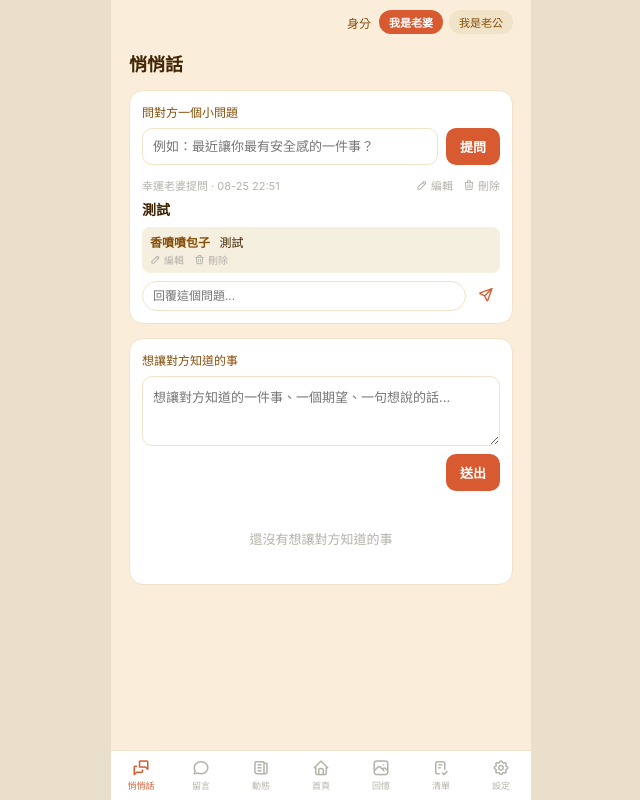
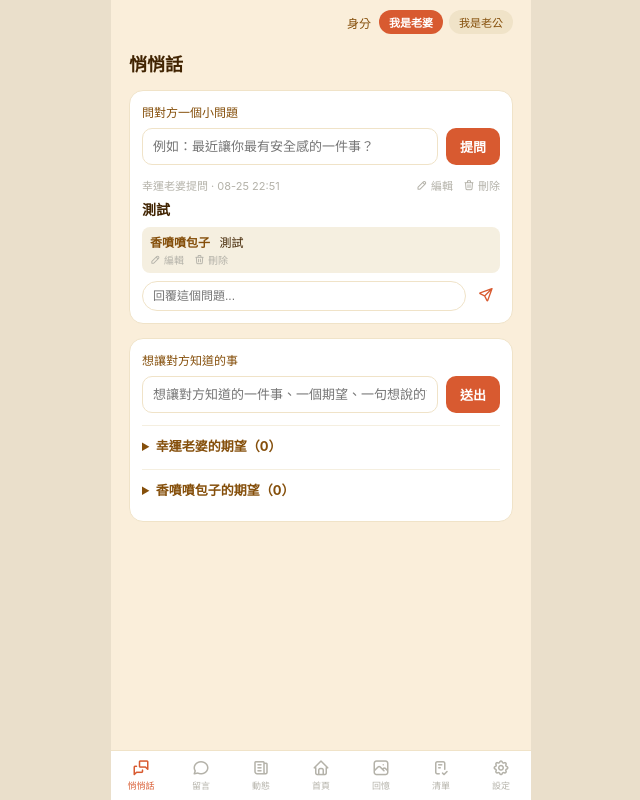
Before and after one commit to prince4013/couple, a Flask app: page /whispers in a window 1280 px wide. Shown: the whole page, without its empty margins (319-959 px from the left). Run offline with Flask 3, Linux system fonts and the light colour scheme; data comes from the database, SQL or seed files in the repository; data that the repository does not hold is empty; some libraries are stand-ins or nearby versions.

Commit message:
Add files via upload

```diff
--- a/app.py
+++ b/app.py
@@ -793,13 +793,17 @@ def whispers():
     latest_question = all_questions[0] if all_questions else None
     past_questions = all_questions[1:] if len(all_questions) > 1 else []
 
-    notes = run(db, "SELECT * FROM partner_notes ORDER BY id DESC").fetchall()
+    notes_raw = run(db, "SELECT * FROM partner_notes ORDER BY id DESC").fetchall()
+    notes_by_sender = {"a": [], "b": []}
+    for n in notes_raw:
+        note = dict(n)
+        notes_by_sender.setdefault(note["sender_id"], []).append(note)
 
     return render_template(
         "whispers.html",
         latest_question=latest_question,
         past_questions=past_questions,
-        notes=notes,
+        notes_by_sender=notes_by_sender,
     )
 
 
--- a/static/style.css
+++ b/static/style.css
@@ -276,20 +276,20 @@ body {
 .reply-collapse .reply-form { margin-top: 6px; }
 
 /* ---- 悄悄話：想讓對方知道的事 ---- */
-.new-note-form { display: flex; flex-direction: column; gap: 8px; margin-bottom: 14px; }
-.new-note-form textarea {
-  padding: 10px; border-radius: 10px; border: 1px solid #F0E3C8; font-size: 13px;
-  font-family: inherit; resize: vertical;
+.note-group { margin-top: 4px; }
+.note-group summary {
+  cursor: pointer; font-size: 13px; color: #854F0B; font-weight: 700;
+  padding: 10px 0; border-top: 1px solid #F5EFE0;
 }
-.new-note-form .accent-btn-sm { align-self: flex-end; }
+.note-group summary::-webkit-details-marker { color: #D85A30; }
+.note-group .note-list { margin-top: 8px; }
+.note-group .empty-hint { margin: 8px 0; }
 
 .note-list { display: flex; flex-direction: column; gap: 10px; }
 .note-card {
   background: #fff; border: 1px solid #F0E3C8; border-radius: 12px; padding: 12px;
 }
-.note-header { display: flex; align-items: center; justify-content: space-between; margin-bottom: 6px; }
-.note-role { font-size: 12px; font-weight: 700; color: #D85A30; }
-.note-time { font-size: 11px; color: #B4B2A9; }
+.note-time { font-size: 11px; color: #B4B2A9; margin: 0 0 4px; }
 .note-content { font-size: 14px; color: #412402; margin: 0 0 8px; white-space: pre-wrap; }
 .note-footer { display: flex; align-items: center; justify-content: space-between; }
 .note-heart-btn {
--- a/templates/whispers.html
+++ b/templates/whispers.html
@@ -115,23 +115,9 @@
   {% endif %}
 </div>
 
-<div class="card whisper-card">
-  <p class="section-label">想讓對方知道的事</p>
-  <form action="{{ url_for('new_partner_note') }}" method="post" class="new-note-form">
-    <textarea
-      name="content" rows="3" required
-      placeholder="想讓對方知道的一件事、一個期望、一句想說的話..."
-    ></textarea>
-    <button type="submit" class="accent-btn-sm">送出</button>
-  </form>
-
-  <div class="note-list">
-    {% for n in notes %}
+{% macro note_card(n) %}
 <div class="note-card">
-      <div class="note-header">
-        <span class="note-role">{{ user_names[n.sender_id] }}的期望</span>
-        <span class="note-time">{{ n.created_at[5:16] }}</span>
-      </div>
+  <p class="note-time">{{ n.created_at[5:16] }}</p>
 
   <p class="note-content" id="note-view-{{ n.id }}">{{ n.content }}</p>
   <form
@@ -170,10 +156,36 @@
     {% endif %}
   </div>
 </div>
+{% endmacro %}
+
+<div class="card whisper-card">
+  <p class="section-label">想讓對方知道的事</p>
+  <form action="{{ url_for('new_partner_note') }}" method="post" class="new-question-form">
+    <input type="text" name="content" placeholder="想讓對方知道的一件事、一個期望、一句想說的話..." required>
+    <button type="submit" class="accent-btn-sm">送出</button>
+  </form>
+
+  <details class="note-group">
+    <summary>{{ user_names['a'] }}的期望（{{ notes_by_sender['a']|length }}）</summary>
+    {% if notes_by_sender['a'] %}
+    <div class="note-list">
+      {% for n in notes_by_sender['a'] %}{{ note_card(n) }}{% endfor %}
+    </div>
     {% else %}
-    <p class="empty-hint">還沒有想讓對方知道的事</p>
-    {% endfor %}
+    <p class="empty-hint">還沒有</p>
+    {% endif %}
+  </details>
+
+  <details class="note-group">
+    <summary>{{ user_names['b'] }}的期望（{{ notes_by_sender['b']|length }}）</summary>
+    {% if notes_by_sender['b'] %}
+    <div class="note-list">
+      {% for n in notes_by_sender['b'] %}{{ note_card(n) }}{% endfor %}
     </div>
+    {% else %}
+    <p class="empty-hint">還沒有</p>
+    {% endif %}
+  </details>
 </div>
 
 <script>
```
Lines whose indentation alone changed are shown as unchanged.
